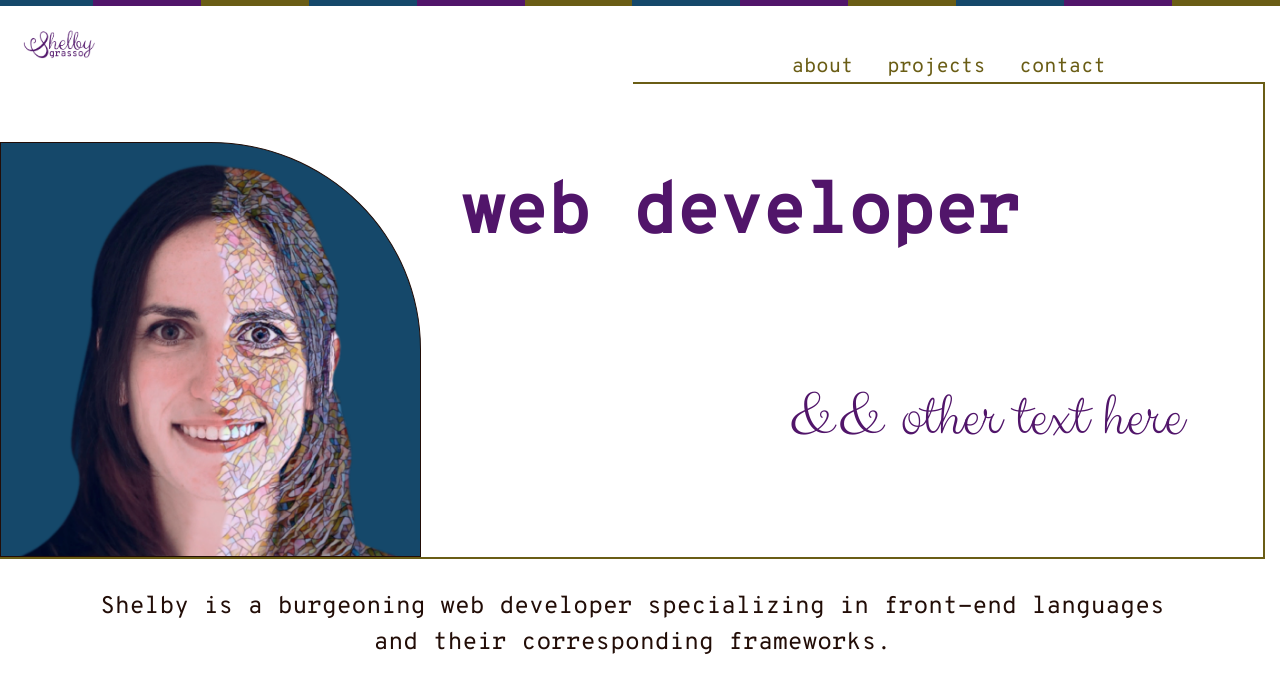
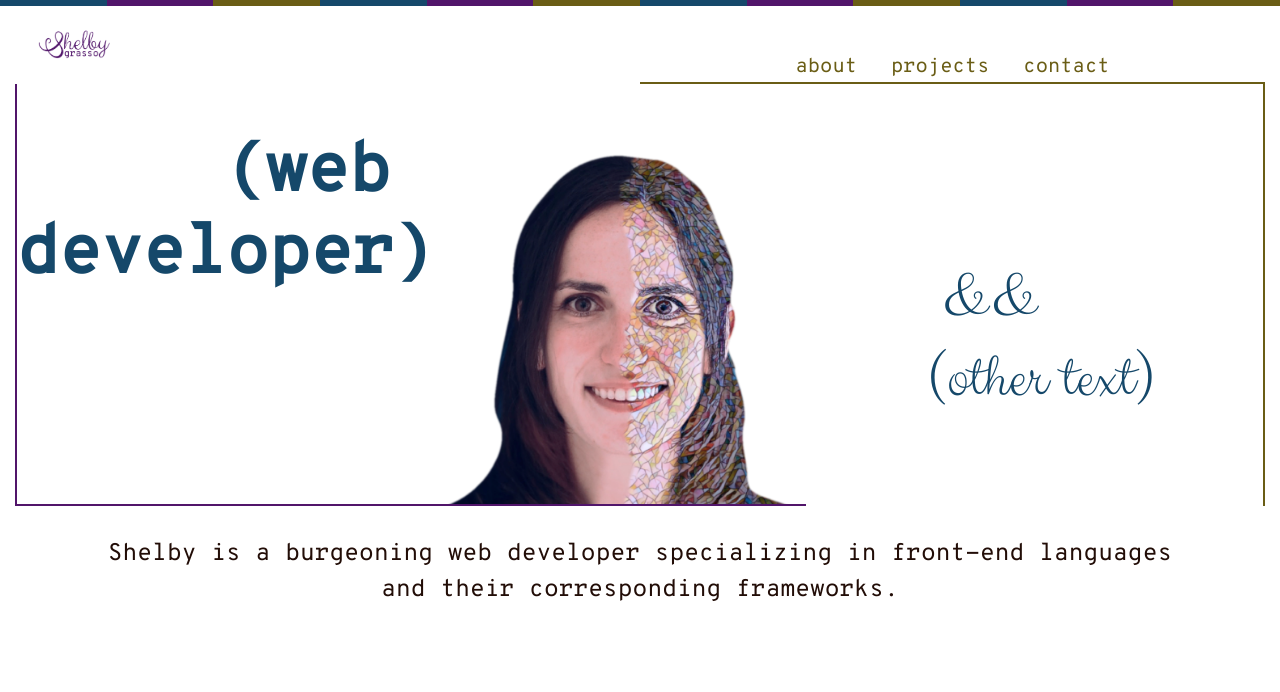
Before and after one commit to shelbyGrasso/shelbyWebsite, a plain HTML site: page index.html in a window 1280 px wide. Drawn offline with nearby package versions, Linux system fonts and the light colour scheme.

Commit message:
re-centered face with partial border outlines

```diff
--- a/css/style1.css
+++ b/css/style1.css
@@ -36,7 +36,7 @@ body {
 }
 
 #page-head {
-    padding-left: 0;
+    padding-left: 15px;
     background-color: white;
     min-width: 800px;
 
@@ -87,7 +87,7 @@ body {
     min-width: 800px;
     padding: 50px 0px 0px 0px;
     background-color: white;
-    border-bottom: solid 2px #6a5d15;
+    border-left: solid 2px #51156a;
     border-right: solid 2px #6a5d15;
 
 }
@@ -95,17 +95,17 @@ body {
 #banner-pic {
     box-sizing: border-box;
     display: block;
-    width: 100%;
+    width: 90%;
     position: relative;
     opacity: 100%;
-    border: solid 1px;
     border-top-right-radius: 50%;
+    border-bottom: solid 2px #51156a;
     padding-top: 20px;
-    background-color: #15486A;
+
   }
 
 
-#banner-text h1 {
+.banner-text h1 {
     margin: 0;
     padding-bottom: 20px;
     font-family: "Overpass";
@@ -113,31 +113,26 @@ body {
 }
 
 #web-dev-text {
+    border-bottom: solid 2px #51156a;
+}
+#web-dev-text h1 {
     display: block;
-    padding: 40px;
+    padding: 0px;
     font-family: "Overpass";
-    font-size: calc(25px + 3.5vw);
-    color: #51156a;
+    font-size: calc(20px + 3.75vw);
+    color: #15486A;
     font-weight: bold;
-    text-align: left;
+    text-align: right;
+
 }
 
-#and-other-text {
+#and-other-text h1 {
     display: block;
     padding: 80px;
     font-family: "Clicker";
-    color: #51156a;
+    color: #15486A;
     font-size: calc(15px + 4vw);
-    text-align: right;
-}
-
-#other-text {
-    display: block;
-    font-family: "Clicker";
-    font-size: calc(10px + 4vw);
-    text-align: right;
-    padding: 10px;
-    color: #15486A;
+    text-align: left;
 }
 
 /* Page content */
--- a/index.html
+++ b/index.html
@@ -34,7 +34,7 @@
 
 
 
-            <div class="row align-items-center no-gutters">
+                <div class="row align-items-center no-gutters">
                     <div class="col-2">
                         <a href="index.html">
                             <img id="shelby-logo" src="shelby-logo.png" alt="shelby grasso logo" width=80 min-width=80>
@@ -50,30 +50,43 @@
                         </div>
 
                     </div>
-            </div>
+                </div>
 
 
             <div class="banner">
                 <div class="row no-gutters">
+
+                    <div class="col-4" class="banner-text" id="web-dev-text">
+                        <h1 class="align-middle" >
+                            (web&nbsp<br>developer)
+
+                        </h1>
+                    </div>
+
                     <div class="col-4 align-self-end">
                         <img id="banner-pic" src="shelby-merge-crop-soft.png" alt="shelby grasso mosaic">
                     </div>
-                    <div class="col-8" id="banner-text">
+
+                    <div class="col-4 align-self-end" class="banner-text" id="and-other-text">
                         <h1>
-                            <span class="align-middle" id="web-dev-text">
-                                web developer<br></span>
-                            <span id="and-other-text">
-                                && other text here
-                            </span>
+                            &nbsp&&<br>(other text)
                         </h1>
                     </div>
+
                 </div>
             </div>
+
+
+
             <div class="container">
                 <div class="row align-self-end">
                     <p id="shelby-summary" class="col-12" class="page-content">Shelby is a burgeoning web developer specializing in front-end languages and their corresponding frameworks.</p>
                 </div>
             </div>
+        </div>
+
+
+
         </div>
 
 
```
